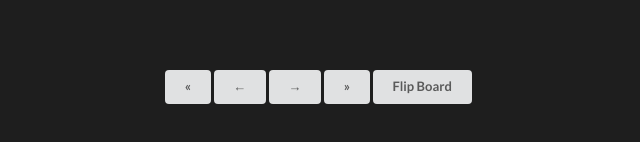
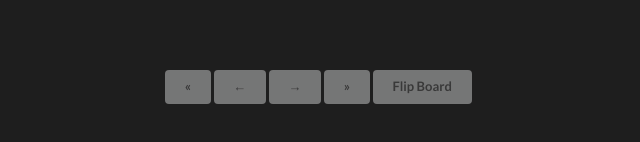
Before and after one commit to ghl3/chatpgn, a Next.js app: page /Review in a window 1280 px wide. Shown: the part 258-400 px from the top of the page, without its empty margins (320-960 px from the left). Built offline with nearby package versions, Linux system fonts and the light colour scheme.

Commit message:
Add arrow key bindings

```diff
--- a/src/components/GameControlButtons.tsx
+++ b/src/components/GameControlButtons.tsx
@@ -4,7 +4,7 @@ import React from "react";
 import styles from "../styles/Review.module.css";
 
 interface GameControlButtonsProps {
-  isLoading: boolean;
+  isDisabled: boolean;
   handleJumpToStart: () => void;
   handleLeftClick: () => void;
   handleRightClick: () => void;
@@ -13,7 +13,7 @@ interface GameControlButtonsProps {
 }
 
 const GameControlButtons: React.FC<GameControlButtonsProps> = ({
-  isLoading,
+  isDisabled,
   handleJumpToStart,
   handleLeftClick,
   handleRightClick,
@@ -24,35 +24,35 @@ const GameControlButtons: React.FC<GameControlButtonsProps> = ({
     <button
       className={`${styles.localButton} ui small button`}
       onClick={handleJumpToStart}
-      disabled={isLoading}
+      disabled={isDisabled}
     >
       &laquo;
     </button>
     <button
       className={`${styles.localButton} ui small button`}
       onClick={handleLeftClick}
-      disabled={isLoading}
+      disabled={isDisabled}
     >
       &larr;
     </button>
     <button
       className={`${styles.localButton} ui small button`}
       onClick={handleRightClick}
-      disabled={isLoading}
+      disabled={isDisabled}
     >
       &rarr;
     </button>
     <button
       className={`${styles.localButton} ui small button`}
       onClick={handleJumpToEnd}
-      disabled={isLoading}
+      disabled={isDisabled}
     >
       &raquo;
     </button>
     <button
       className={`${styles.localButton} ui small button`}
       onClick={handleFlipBoard}
-      disabled={isLoading}
+      disabled={isDisabled}
     >
       Flip Board
     </button>
--- a/src/components/PositionDescription.tsx
+++ b/src/components/PositionDescription.tsx
@@ -29,6 +29,7 @@ const PositionDescription: React.FC<PositionDescriptionProps> = ({
 
     <div style={{ height: "5px", width: "100%" }}></div>
 
+    {description && description != "" && (
       <div className={styles.descriptionContainer}>
         <p
           className={classNames(styles.descriptionText, {
@@ -38,6 +39,7 @@ const PositionDescription: React.FC<PositionDescriptionProps> = ({
           {description || " "}
         </p>
       </div>
+    )}
   </>
 );
 
--- /dev/null
+++ b/src/hooks/UseArrowKeys.ts
@@ -0,0 +1,28 @@
+// hooks/useArrowKeys.ts
+
+import { useEffect } from "react";
+
+type ArrowKeysHandler = {
+  onLeftArrow: () => void;
+  onRightArrow: () => void;
+};
+
+const useArrowKeys = ({ onLeftArrow, onRightArrow }: ArrowKeysHandler) => {
+  useEffect(() => {
+    const handleKeyDown = (event: KeyboardEvent) => {
+      if (event.key === "ArrowLeft") {
+        onLeftArrow();
+      } else if (event.key === "ArrowRight") {
+        onRightArrow();
+      }
+    };
+
+    window.addEventListener("keydown", handleKeyDown);
+
+    return () => {
+      window.removeEventListener("keydown", handleKeyDown);
+    };
+  }, [onLeftArrow, onRightArrow]);
+};
+
+export default useArrowKeys;
--- a/src/pages/Review.tsx
+++ b/src/pages/Review.tsx
@@ -15,6 +15,7 @@ import GameControlButtons from "@/components/GameControlButtons";
 import PositionDescription from "@/components/PositionDescription";
 import { MoveDescription, getMoveDescriptions } from "@/review/ReviewedGame";
 import { useRouter } from "next/router";
+import useArrowKeys from "@/hooks/useArrowKeys"; // Import the hook
 
 // Only run the engine on the client.
 let engine: Engine | null = null;
@@ -105,6 +106,12 @@ const Review = () => {
       setGamePosition(0);
     }
   }, [chessboardData.game, setGamePosition]);
+
+  // Inside your Review component
+  useArrowKeys({
+    onLeftArrow: handleLeftClick,
+    onRightArrow: handleRightClick,
+  });
 
   const handleSubmit = useCallback(
     async (e: React.FormEvent<HTMLFormElement>) => {
@@ -220,7 +227,7 @@ const Review = () => {
 
               <div className="row">
                 <GameControlButtons
-                  isLoading={isLoading}
+                  isDisabled={chessboardData.game == null}
                   handleJumpToStart={handleJumpToStart}
                   handleLeftClick={handleLeftClick}
                   handleRightClick={handleRightClick}
```
Lines whose indentation alone changed are shown as unchanged.
